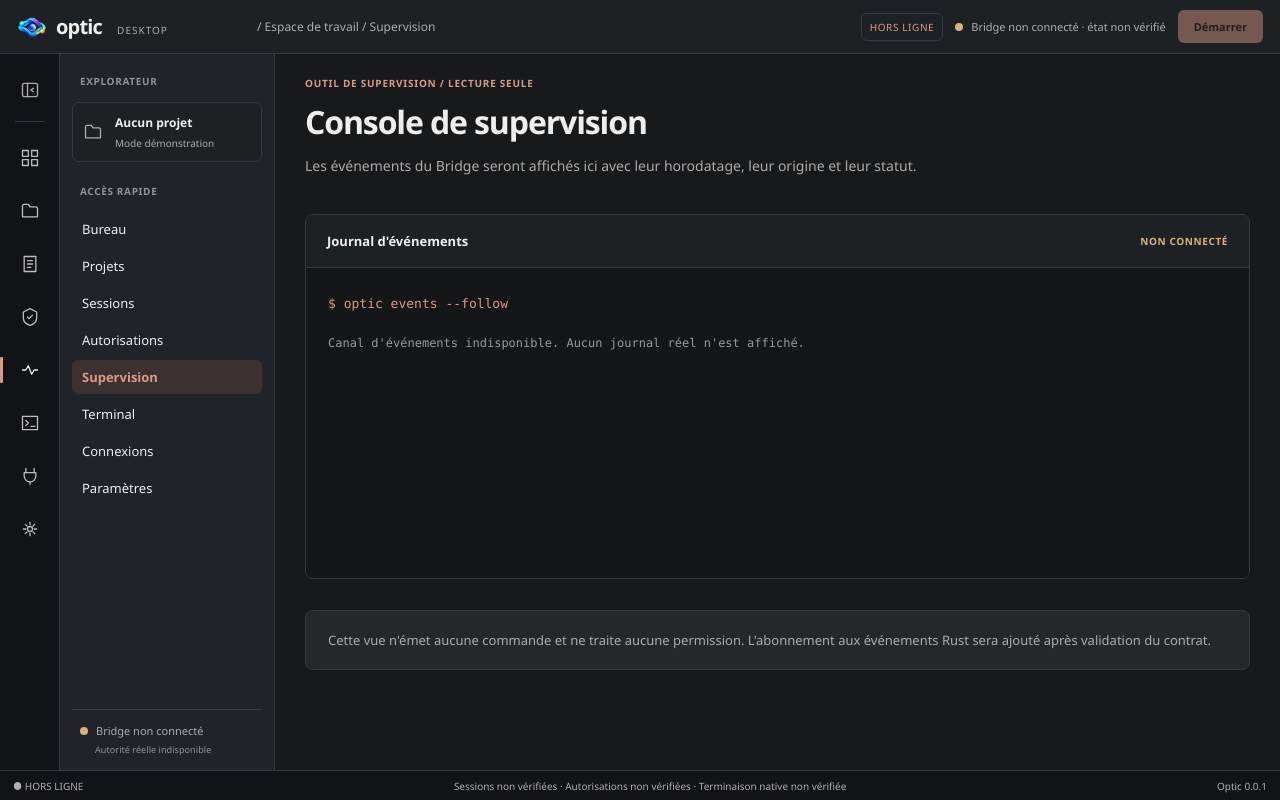
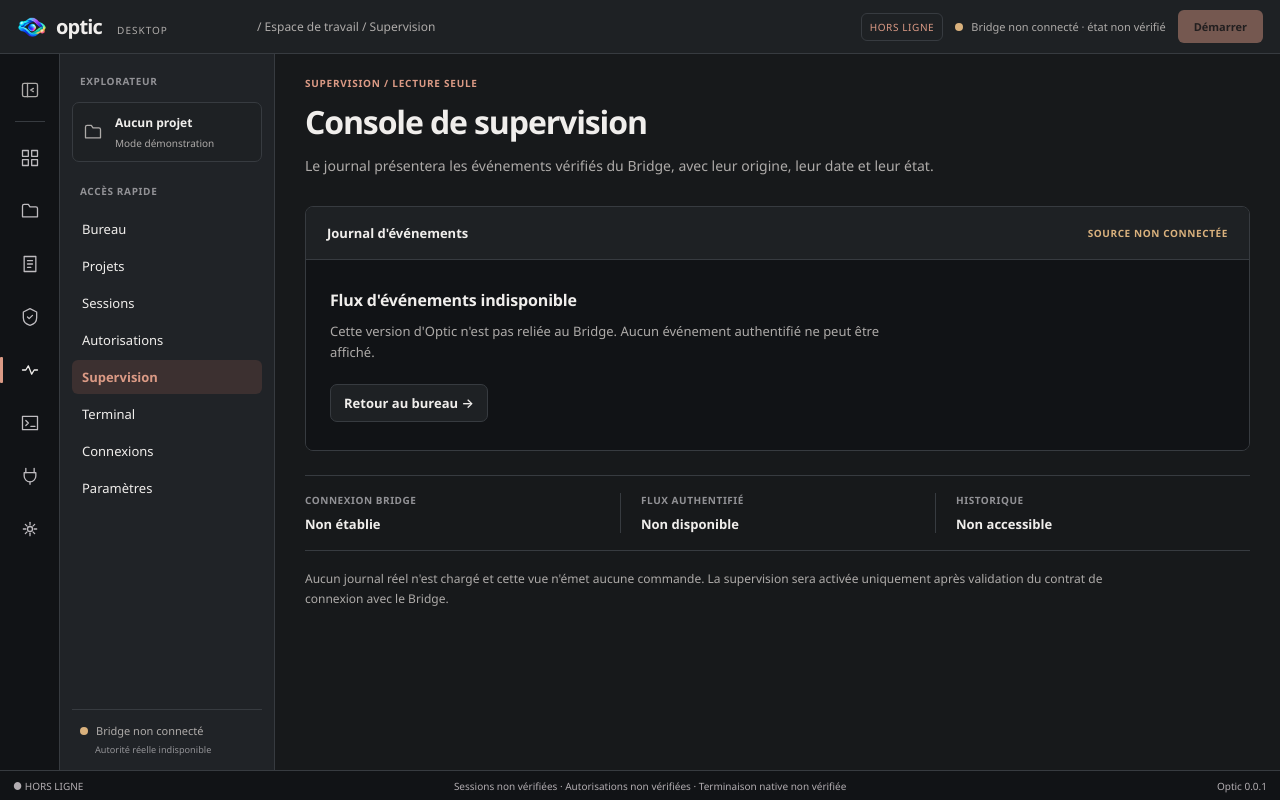
Before and after one commit to ELITEAYOTO/Alpha-Optic-APP, a React (Vite) app: page / in a window 1280 px wide. Both pictures are taken after a click on the button "Ouvrir le journal →". Built offline with nearby package versions, Linux system fonts and the light colour scheme.

Commit message:
feat: honest offline supervision UX (#25)

```diff
--- a/src/app/App.tsx
+++ b/src/app/App.tsx
@@ -25,7 +25,7 @@
   const content = section === "home"
     ? <OverviewScreen onNavigate={setSection} />
     : section === "supervision"
-      ? <SupervisionScreen />
+      ? <SupervisionScreen onReturnHome={() => setSection("home")} />
       : section === "terminal"
         ? <DeveloperTerminalScreen />
         : section === "settings"
--- /dev/null
+++ b/src/features/supervision/ui/SupervisionScreen.css
@@ -0,0 +1,43 @@
+/* Owned by the read-only supervision feature; does not affect developer terminal. */
+.supervision-screen .tool-panel { margin-top: 31px; }
+.supervision-offline {
+  min-height: 190px;
+  padding: 29px 24px 25px;
+  display: flex;
+  align-items: flex-start;
+  flex-direction: column;
+  background: var(--rail);
+}
+.supervision-offline-title { font-size: 16px; font-weight: 600; letter-spacing: -0.01em; }
+.supervision-offline p { max-width: 560px; margin-top: 10px; color: var(--muted); line-height: 1.6; }
+.supervision-back {
+  margin-top: 21px;
+  padding: 9px 13px;
+  border: 1px solid var(--border);
+  border-radius: var(--radius);
+  background: var(--surface);
+  color: var(--text);
+  font-weight: 600;
+  transition: border-color 120ms ease, background-color 120ms ease;
+}
+.supervision-back:hover { background: var(--raised); border-color: var(--accent); }
+.supervision-back:focus-visible { outline: 2px solid var(--accent); outline-offset: 3px; }
+.supervision-facts {
+  margin-top: 24px;
+  display: grid;
+  grid-template-columns: repeat(3, minmax(0, 1fr));
+  border-block: 1px solid var(--border);
+  padding-block: 17px;
+}
+.supervision-facts > div { min-width: 0; padding-inline: 20px; border-left: 1px solid var(--border); }
+.supervision-facts > div:first-child { border-left: 0; padding-left: 0; }
+.supervision-facts span { display: block; color: var(--faint); font-size: 10px; font-weight: 700; letter-spacing: .055em; }
+.supervision-facts strong { display: block; color: var(--text); margin-top: 8px; font-size: 13px; }
+.supervision-footnote { max-width: 810px; color: var(--muted); line-height: 1.65; margin-top: 18px; font-size: 12px; }
+@media (max-width: 1000px) {
+  .supervision-facts { grid-template-columns: 1fr; gap: 14px; }
+  .supervision-facts > div { border-left: 0; padding-inline: 0; }
+}
+@media (prefers-reduced-motion: reduce) {
+  .supervision-back { transition: none; }
+}
--- a/src/features/supervision/ui/SupervisionScreen.tsx
+++ b/src/features/supervision/ui/SupervisionScreen.tsx
@@ -1,20 +1,54 @@
-export function SupervisionScreen() {
+interface Props {
+  /** Application-level navigation intent. Supervision never imports the app router. */
+  onReturnHome: () => void;
+}
+
+/**
+ * Explicitly offline UI. A real event stream must come from an authenticated
+ * and versioned Rust adapter, never a CLI example or fabricated events.
+ */
+export function SupervisionScreen({ onReturnHome }: Props) {
   return (
-    <section className="module-screen" aria-labelledby="supervision-title">
-      <div className="eyebrow">OUTIL DE SUPERVISION / LECTURE SEULE</div>
+    <section className="module-screen supervision-screen" aria-labelledby="supervision-title">
+      <div className="eyebrow">SUPERVISION / LECTURE SEULE</div>
       <h1 id="supervision-title">Console de supervision</h1>
-      <p className="intro">Les événements du Bridge seront affichés ici avec leur horodatage, leur origine et leur statut.</p>
-      <div className="tool-panel">
+      <p className="intro">Le journal présentera les événements vérifiés du Bridge, avec leur origine, leur date et leur état.</p>
+
+      <div className="tool-panel" aria-label="Journal de supervision">
         <div className="tool-panel-header">
           <strong>Journal d'événements</strong>
-          <span className="state-pill">NON CONNECTÉ</span>
+          <span className="state-pill">SOURCE NON CONNECTÉE</span>
         </div>
-        <div className="console-empty" role="status">
-          <span className="console-prompt">$ optic events --follow</span>
-          <p>Canal d'événements indisponible. Aucun journal réel n'est affiché.</p>
+        <div className="supervision-offline" role="status">
+          <strong className="supervision-offline-title">Flux d'événements indisponible</strong>
+          <p>
+            Cette version d'Optic n'est pas reliée au Bridge.
+            Aucun événement authentifié ne peut être affiché.
+          </p>
+          <button type="button" className="supervision-back" onClick={onReturnHome}>
+            Retour au bureau <span aria-hidden="true">→</span>
+          </button>
         </div>
       </div>
-      <div className="notice">Cette vue n'émet aucune commande et ne traite aucune permission. L'abonnement aux événements Rust sera ajouté après validation du contrat.</div>
+
+      <div className="supervision-facts" aria-label="État des sources de supervision">
+        <div>
+          <span>CONNEXION BRIDGE</span>
+          <strong>Non établie</strong>
+        </div>
+        <div>
+          <span>FLUX AUTHENTIFIÉ</span>
+          <strong>Non disponible</strong>
+        </div>
+        <div>
+          <span>HISTORIQUE</span>
+          <strong>Non accessible</strong>
+        </div>
+      </div>
+      <p className="supervision-footnote">
+        Aucun journal réel n'est chargé et cette vue n'émet aucune commande.
+        La supervision sera activée uniquement après validation du contrat de connexion avec le Bridge.
+      </p>
     </section>
   );
 }
--- a/src/main.tsx
+++ b/src/main.tsx
@@ -6,6 +6,7 @@
 import "./app/layout/DesktopShell.css";
 import "./features/overview/ui/OverviewScreen.css";
 import "./shared/styles/feedback.css";
+import "./features/supervision/ui/SupervisionScreen.css";
 import "./features/settings/ui/SettingsScreen.css";
 import "./features/updates/ui/UpdatesPanel.css";
 
```
Also changed, not shown: 4 other files (tests, documents, lock files or other folders).
